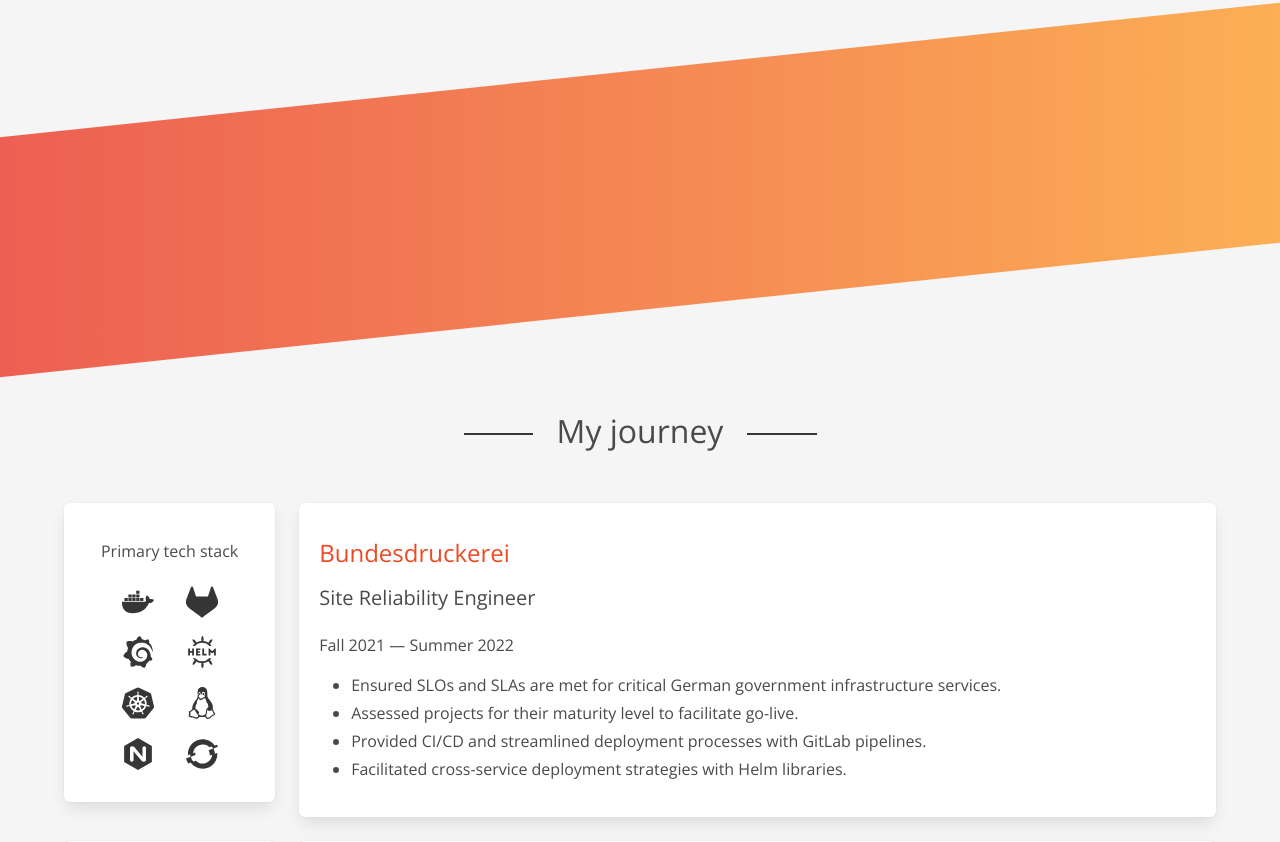
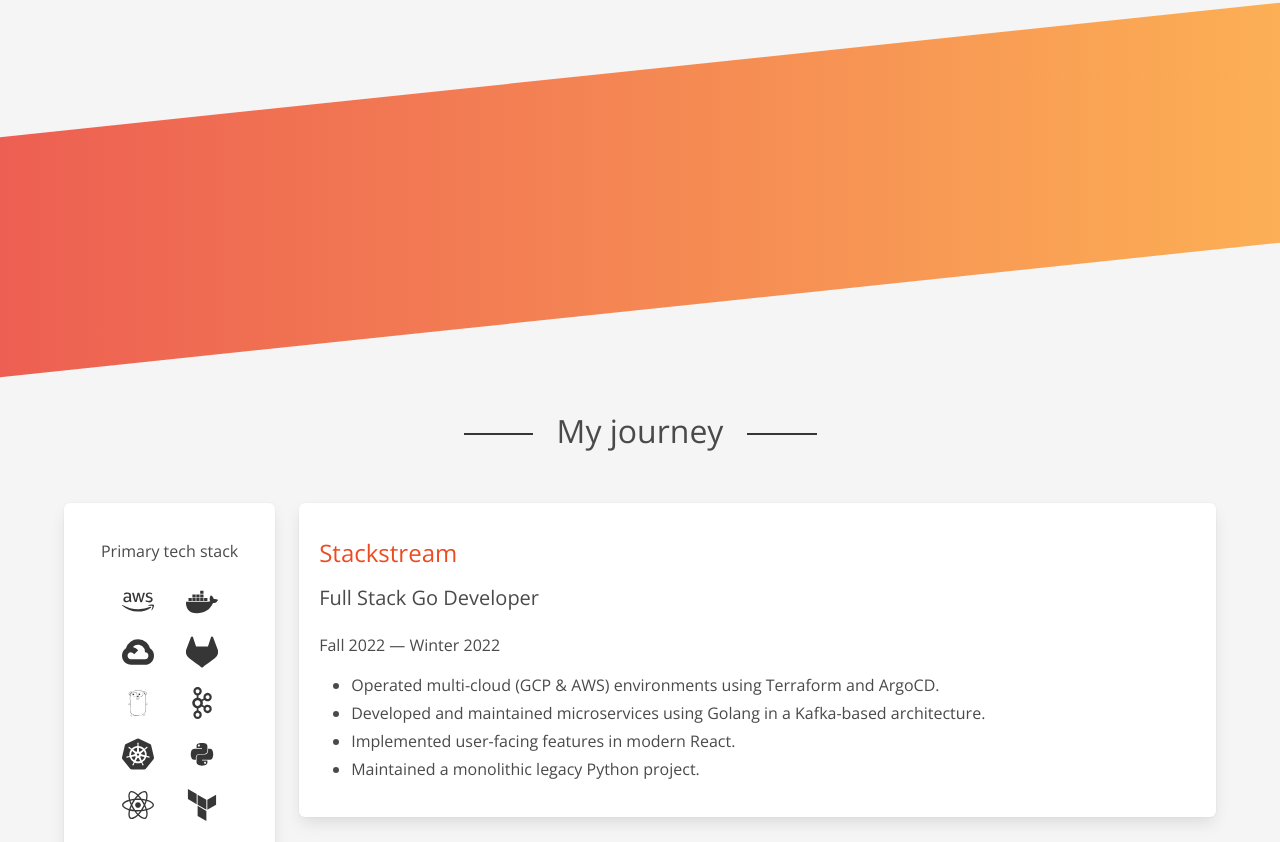
Before and after one commit to 0snap/felix-ortmann.com, a Gatsby site: page / in a window 1280 px wide. Shown: the part 1958-2800 px from the top of the page. Built offline with nearby package versions, Linux system fonts and the light colour scheme; Gatsby itself is replaced by a stand-in of ours.

Commit message:
Add stackstream job desc

```diff
--- a/content/cv.yaml
+++ b/content/cv.yaml
@@ -1,4 +1,24 @@
 journey:
+  - company: Stackstream
+    icons:
+    - aws
+    - docker
+    - kubernetes
+    - gcp
+    - gitlab-ci
+    - go
+    - react
+    - terraform
+    - kafka
+    - python
+    link: https://stack-stream.com/
+    jobTitle: Full Stack Go Developer
+    duration: Fall 2022 &mdash; Winter 2022
+    description:
+      - Operated multi-cloud (GCP & AWS) environments using Terraform and ArgoCD.
+      - Developed and maintained microservices using Golang in a Kafka-based architecture.
+      - Implemented user-facing features in modern React.
+      - Maintained a monolithic legacy Python project.
   - company: Bundesdruckerei
     icons:
     - openshift
--- a/src/components/cv_entry.tsx
+++ b/src/components/cv_entry.tsx
@@ -2,6 +2,7 @@
 
 // import a bunch of icons (languages & tools I've worked with) and put them in a lookup table by name
 import {
+  SiApachekafka,
   SiCoffeescript,
   SiElastic,
   SiGithubactions,
@@ -15,6 +16,7 @@
   SiRabbitmq,
   SiRedhatopenshift,
   SiTeamcity,
+  SiTerraform,
   SiTypescript,
   SiWireguard,
 } from 'react-icons/si';
@@ -28,6 +30,7 @@
 // these keys are used in the data.yaml
 const lookup = new Map<string, JSX.Element>([
   ['atlassian', <DiAtlassian title="Atlassian" />],
+  ['kafka', <SiApachekafka title="Kafka" />],
   ['coffeescript', <SiCoffeescript title="Coffeescript" />],
   ['elastic', <SiElastic title="Elastic" />],
   ['grafana', <SiGrafana title="Grafana" />],
@@ -50,6 +53,7 @@
   ['rabbitmq', <SiRabbitmq title="Rabbit MQ" />],
   ['react', <FaReact title="ReactJS" />],
   ['teamcity', <SiTeamcity title="Teamcity" />],
+  ['terraform', <SiTerraform title="Terraform" />],
   ['typescript', <SiTypescript title="Typescript" />],
   ['wireguard', <SiWireguard title="Wireguard" />],
 ]);
@@ -66,8 +70,8 @@
         <p className="is-size-6 my-4 is-hidden-tablet-only is-hidden-mobile is-hidden-desktop-only">
           Primary tech stack
         </p>
-        {icons.map((icon) => (
-          <div className="cv-icon-container">
+        {icons.map((icon: string, idx: number) => (
+          <div key={idx} className="cv-icon-container">
             <IconContext.Provider value={{className: 'cv-icon'}}>
               {lookup.get(icon)}
             </IconContext.Provider>
@@ -91,7 +95,7 @@
           <p className="is-size-5">{entry.jobTitle}</p>
           <p dangerouslySetInnerHTML={{__html: entry.duration}} />
           <ul className="mb-4">
-            {entry.description.map((paragraph, idx) => (
+            {entry.description.map((paragraph: string, idx: number) => (
               <li key={idx} dangerouslySetInnerHTML={{__html: paragraph}} />
             ))}
           </ul>
```
